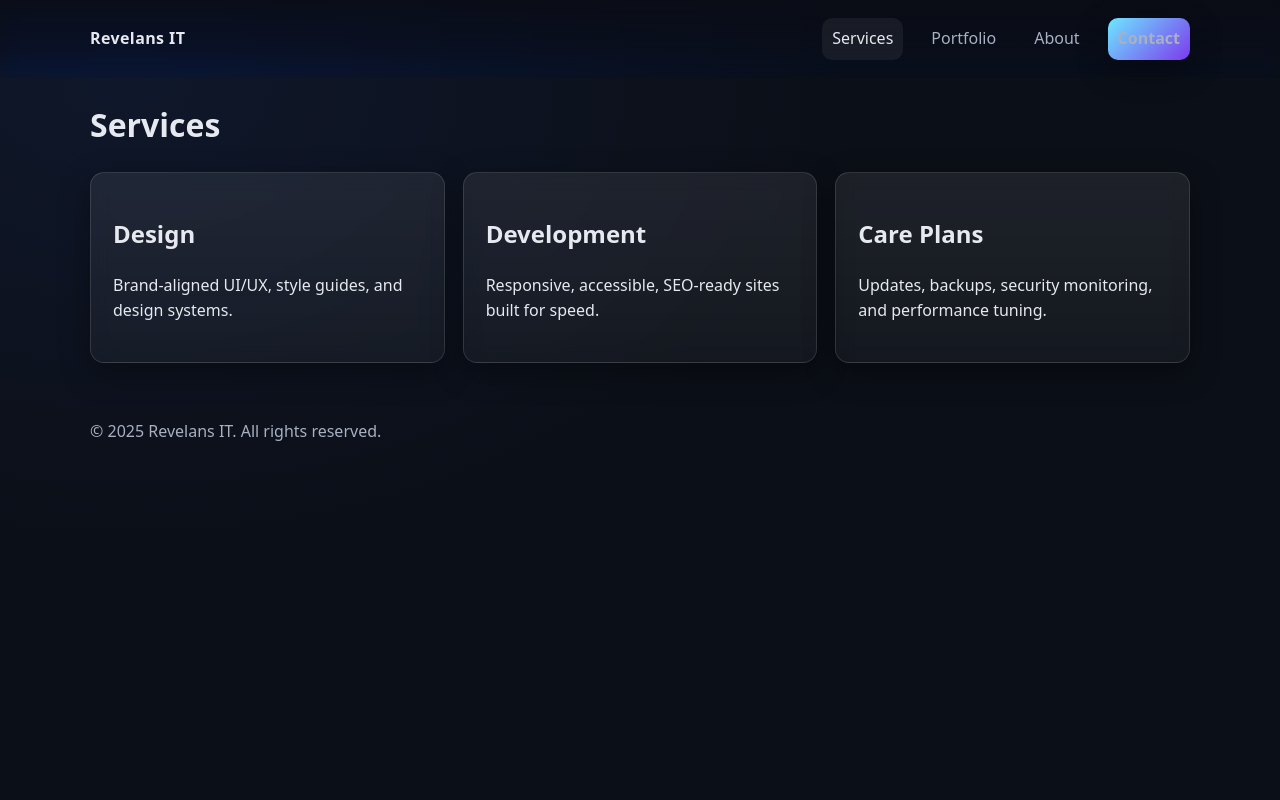
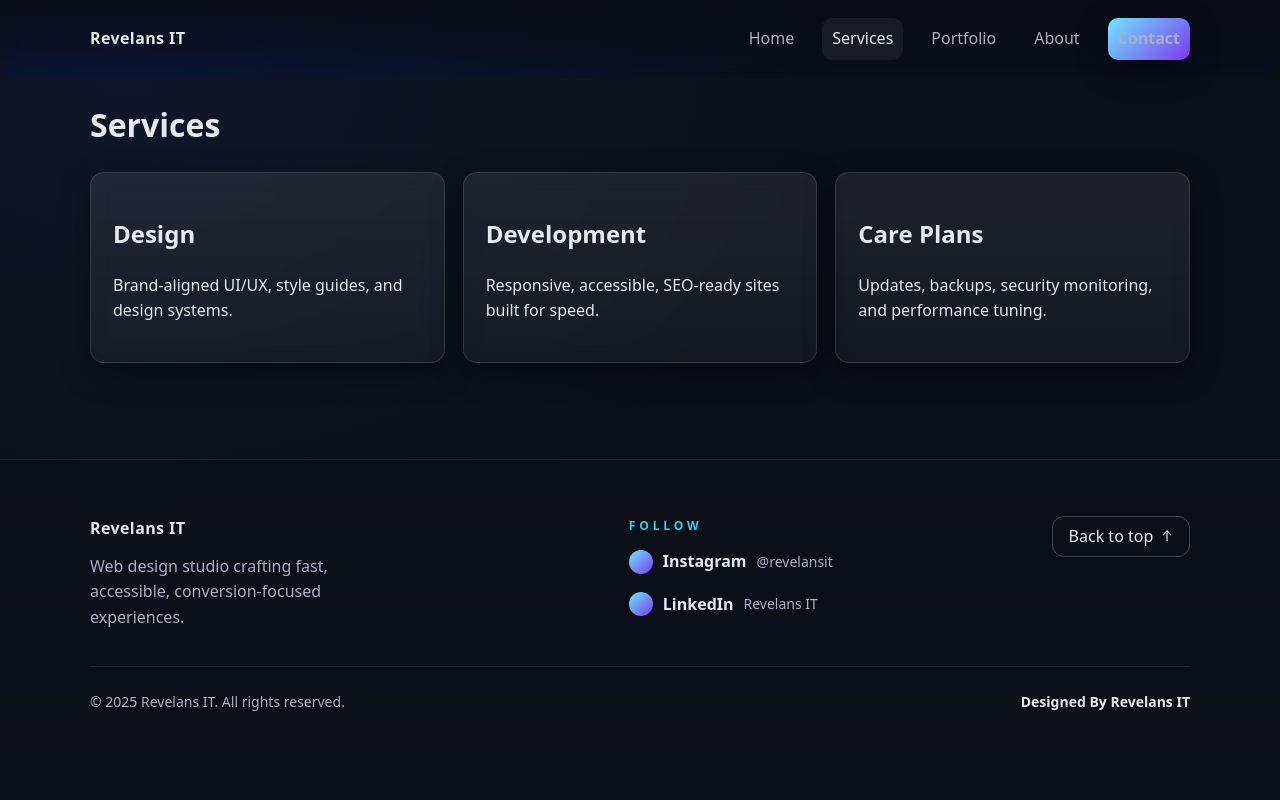
Before and after one commit to RevelansIT/revelansit, a PHP site: page /services.html in a window 1280 px wide. Run offline with PHP 8.4, Linux system fonts and the light colour scheme.

Commit message:
Respect reduced motion preference for back-to-top

```diff
--- a/assets/css/styles.css
+++ b/assets/css/styles.css
@@ -24,6 +24,21 @@ body{
 }
 
 .container{width:min(1100px, 92%); margin-inline:auto}
+
+/* Sections */
+.section{margin:72px 0}
+.section-header{display:flex; flex-direction:column; gap:8px; margin-bottom:28px; max-width:620px}
+.section-label{font-size:12px; letter-spacing:.32em; text-transform:uppercase; font-weight:700; color:var(--accent)}
+.section-title{margin:0; font-size: clamp(28px, 4.4vw, 44px); letter-spacing:-.01em}
+.section-subtitle{margin:0; color:var(--muted)}
+.logo-row{list-style:none; margin:0; padding:0; display:flex; flex-wrap:wrap; gap:24px 36px; color:var(--muted); font-weight:600; letter-spacing:.04em; text-transform:uppercase; font-size:14px}
+.grid-2{display:grid; gap:18px; grid-template-columns:repeat(2, 1fr)}
+.testimonial{margin:0}
+.testimonial cite{display:block; margin-top:18px; font-style:normal; color:var(--muted)}
+.section.cta{text-align:center; padding:48px}
+.section.cta .section-title{margin-bottom:12px}
+.section.cta .section-subtitle{margin-bottom:20px}
+.section.cta .actions{justify-content:center}
 
 /* Header */
 .site-header{position:sticky; top:0; z-index:10; backdrop-filter:saturate(180%) blur(8px); background:linear-gradient(180deg, rgba(10,12,20,.8), rgba(10,12,20,.5) 60%, transparent)}
@@ -69,14 +84,111 @@ body{
 .contact-form .button{margin-top:8px}
 
 /* Footer */
-.site-footer{padding:40px 0; color:var(--muted)}
+.site-footer{
+  margin-top:96px;
+  padding:56px 0 32px;
+  color:var(--muted);
+  border-top:1px solid rgba(255,255,255,.08);
+  background:linear-gradient(180deg, rgba(11,15,23,.6), rgba(11,15,23,.85));
+}
+.site-footer .footer-grid{
+  display:flex;
+  flex-wrap:wrap;
+  gap:32px;
+  justify-content:space-between;
+  align-items:flex-start;
+}
+.site-footer .footer-brand{max-width:320px}
+.site-footer .footer-brand p{margin-top:12px; margin-bottom:0}
+.footer-heading{
+  text-transform:uppercase;
+  letter-spacing:.32em;
+  font-size:12px;
+  font-weight:700;
+  color:var(--accent);
+  margin:0 0 14px;
+}
+.social-links{
+  list-style:none;
+  margin:0;
+  padding:0;
+  display:flex;
+  flex-direction:column;
+  gap:10px;
+}
+.social-links a{
+  color:var(--text);
+  text-decoration:none;
+  display:inline-flex;
+  align-items:center;
+  gap:10px;
+  font-weight:600;
+}
+.social-links a::before{
+  content:"";
+  width:24px;
+  height:24px;
+  border-radius:999px;
+  background:linear-gradient(135deg, var(--brand-1), var(--brand-2));
+  display:inline-block;
+}
+.social-links a span{color:var(--muted); font-weight:400; font-size:14px}
+.footer-actions{
+  display:flex;
+  flex-direction:column;
+  gap:16px;
+  align-items:flex-start;
+}
+.button-outline{
+  display:inline-flex;
+  align-items:center;
+  gap:8px;
+  padding:10px 16px;
+  border-radius:12px;
+  border:1px solid rgba(255,255,255,.22);
+  color:var(--text);
+  background:transparent;
+  text-decoration:none;
+  font-weight:600;
+  transition:all .25s ease;
+  cursor:pointer;
+  font:inherit;
+  line-height:1.2;
+}
+.button-outline:focus-visible{outline:2px solid var(--accent); outline-offset:2px}
+.button-outline:hover{
+  border-color:rgba(255,255,255,.45);
+  color:var(--accent);
+}
+.button-outline::after{
+  content:"↑";
+  font-size:14px;
+}
+.footer-meta{
+  margin-top:36px;
+  padding-top:24px;
+  border-top:1px solid rgba(255,255,255,.08);
+  font-size:14px;
+  display:flex;
+  flex-wrap:wrap;
+  gap:12px;
+  justify-content:space-between;
+  align-items:center;
+}
+.footer-meta p{margin:0}
+.footer-meta .design-credit{color:var(--text); font-weight:600}
 
 /* Responsive */
 @media (max-width: 840px){
-  .grid-3{grid-template-columns:1fr}
+  .grid-3, .grid-2{grid-template-columns:1fr}
+  .section.cta{padding:32px}
   .site-nav{display:none}
   .nav-toggle{display:inline-flex; margin-left:auto; border:1px solid rgba(255,255,255,.14); background:var(--surface); color:var(--text); border-radius:10px; padding:8px 10px}
   .site-header.open .site-nav{display:flex; position:absolute; top:64px; right:4%; left:4%; background:rgba(12,14,22,.95); border:1px solid rgba(255,255,255,.14); border-radius:12px; padding:10px; flex-direction:column}
   .hero{padding:72px 0 40px}
   .gradient-animated{padding:32px}
+  .site-footer{margin-top:72px; padding:48px 0 28px}
+  .site-footer .footer-grid{flex-direction:column}
+  .footer-actions{width:100%; align-items:flex-start}
+  .footer-meta{flex-direction:column; align-items:flex-start}
 }
--- a/assets/js/main.js
+++ b/assets/js/main.js
@@ -2,6 +2,18 @@
 document.addEventListener('DOMContentLoaded', () => {
   const y = document.getElementById('year');
   if (y) y.textContent = new Date().getFullYear();
+
+  const prefersReducedMotion = window.matchMedia('(prefers-reduced-motion: reduce)');
+  const getScrollOptions = () =>
+    prefersReducedMotion.matches
+      ? { top: 0 }
+      : { top: 0, behavior: 'smooth' };
+
+  document.querySelectorAll('.back-to-top').forEach((button) => {
+    button.addEventListener('click', () => {
+      window.scrollTo(getScrollOptions());
+    });
+  });
 
   // Mobile nav toggle
   const toggle = document.querySelector('.nav-toggle');
--- a/services.html
+++ b/services.html
@@ -8,12 +8,13 @@
     <link rel="icon" type="image/svg+xml" href="assets/img/favicon.svg" />
     <link rel="stylesheet" href="assets/css/styles.css" />
   </head>
-  <body>
+  <body id="top">
     <header class="site-header">
       <div class="container">
         <a class="logo" href="index.html">Revelans IT</a>
         <button class="nav-toggle" aria-expanded="false" aria-controls="primary-nav">Menu</button>
         <nav id="primary-nav" class="site-nav" aria-label="Primary">
+          <a href="index.html">Home</a>
           <a aria-current="page" href="services.html">Services</a>
           <a href="portfolio.html">Portfolio</a>
           <a href="about.html">About</a>
@@ -42,7 +43,34 @@
 
     <footer class="site-footer">
       <div class="container">
-        <p>© <span id="year"></span> Revelans IT. All rights reserved.</p>
+        <div class="footer-grid">
+          <div class="footer-brand">
+            <a class="logo" href="index.html">Revelans IT</a>
+            <p>Web design studio crafting fast, accessible, conversion-focused experiences.</p>
+          </div>
+          <div>
+            <p class="footer-heading">Follow</p>
+            <ul class="social-links">
+              <li>
+                <a href="https://www.instagram.com/revelansit" target="_blank" rel="noopener noreferrer">
+                  Instagram <span>@revelansit</span>
+                </a>
+              </li>
+              <li>
+                <a href="https://www.linkedin.com/company/revelans-it" target="_blank" rel="noopener noreferrer">
+                  LinkedIn <span>Revelans IT</span>
+                </a>
+              </li>
+            </ul>
+          </div>
+          <div class="footer-actions">
+            <button class="button-outline back-to-top" type="button" aria-label="Back to top">Back to top</button>
+          </div>
+        </div>
+        <div class="footer-meta">
+          <p>© <span id="year"></span> Revelans IT. All rights reserved.</p>
+          <p class="design-credit">Designed By Revelans IT</p>
+        </div>
       </div>
     </footer>
     <script src="assets/js/main.js"></script>
```
Also changed, not shown: 404.html (+34 -1 lines), about.html (+30 -2 lines), contact.html (+30 -2 lines), index.html (+111 -8 lines), portfolio.html (+30 -2 lines).
